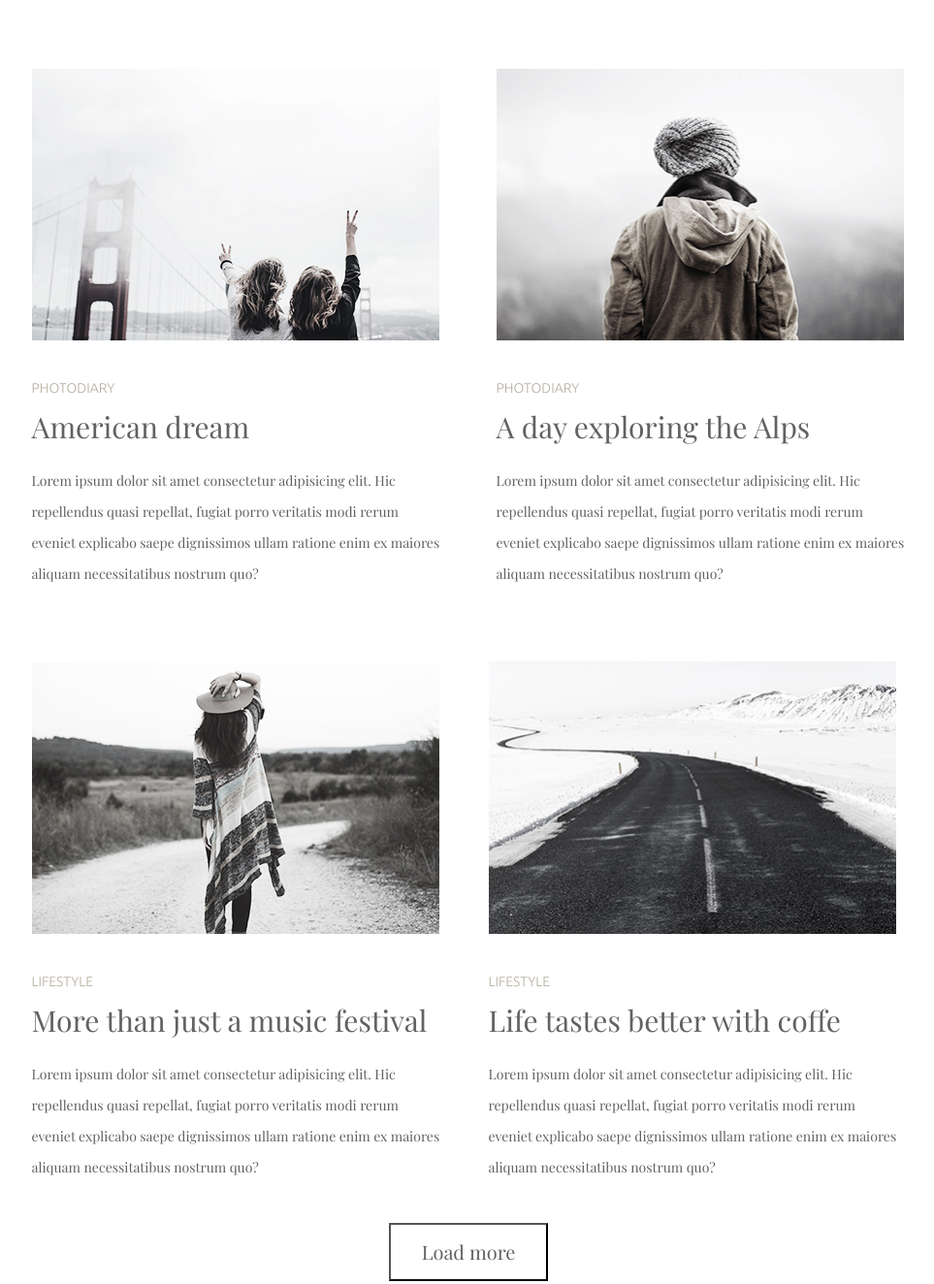
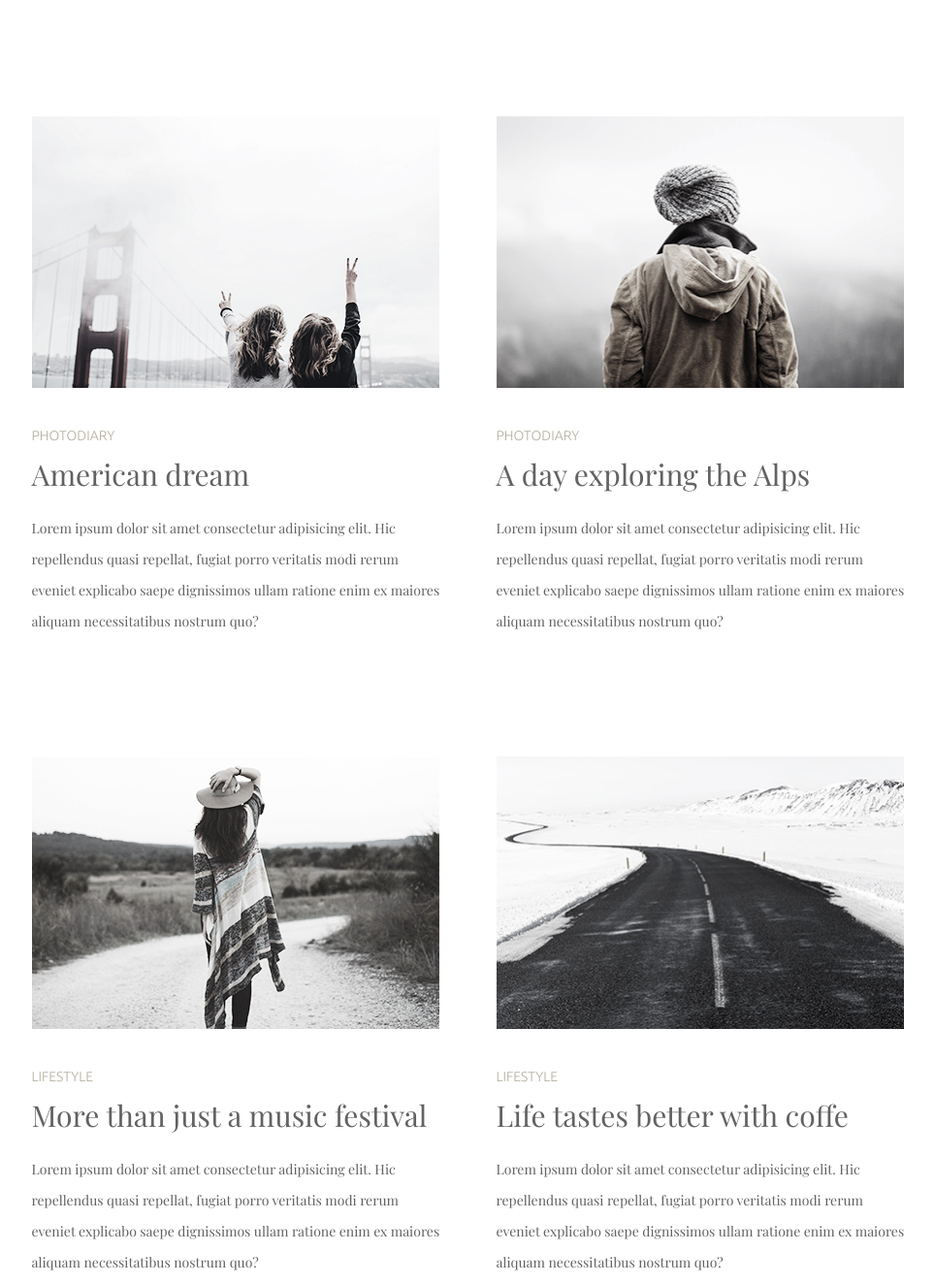
Before and after one commit to online26/goit-fe-course, a plain HTML site: page module-3/index.html in a window 1280 px wide. Shown: the part 722-2046 px from the top of the page at 97% size, without its empty margins (157-1120 px from the left). Drawn offline with nearby package versions, Linux system fonts and the light colour scheme.

Commit message:
finish work

```diff
--- a/module-3/css/style.css
+++ b/module-3/css/style.css
@@ -60,17 +60,15 @@ img {
 }
 .main_box {
   width: 421px;
-  height: 488px;
   margin: 0px;
   display: inline-block;
 }
 .main_box:nth-child(2n + 1) {
   margin-right: 58px;
+
+}
+.main_box:not(:nth-last-child(-n+2)) {
   margin-bottom: 123px;
-}
-.main_box:nth-last-child(2) {
-  margin-right: 50px;
-  margin-bottom: 0px;
 }
 .photo_colontitle {
   font-size: 14px;
```
